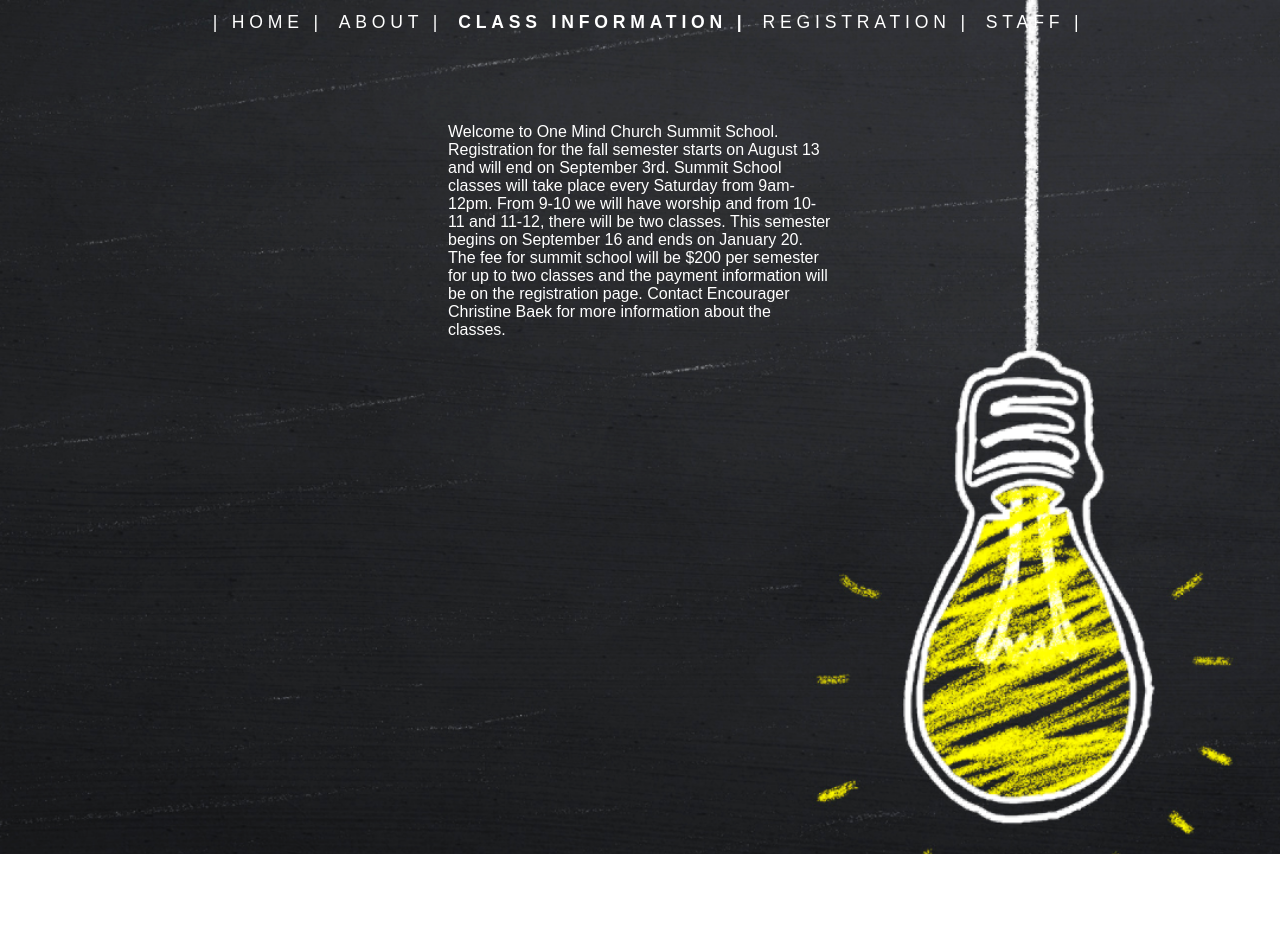
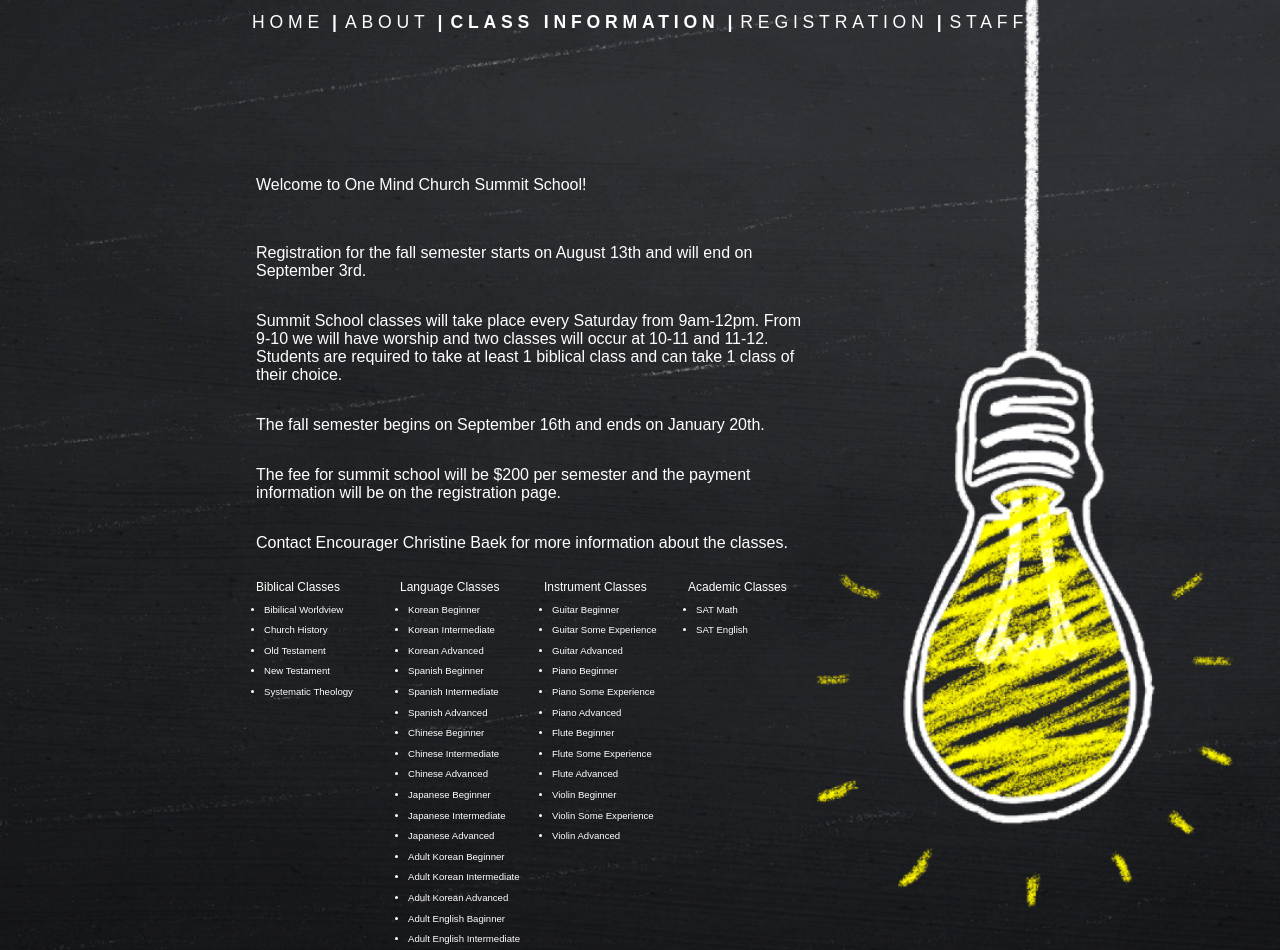
Before and after one commit to jmpark2001/SummitSchool, a React (Create React App) app: page /classInfo in a window 1280 px wide. Shown: the top 950 px of the page. Before the commit the page ends 854 px from the top, so only its background shows below. Built offline with nearby package versions, Linux system fonts and the light colour scheme.

Commit message:
Updated navbar bars, RegistrationForm, and changed format of ClassInfo page.

```diff
--- a/src/components/Navbar.js
+++ b/src/components/Navbar.js
@@ -5,12 +5,15 @@
     return (
         <nav className="nav">
             <ul>
-                <CustomLink to="/">| HOME |</CustomLink>
-                {/* <p style={{fontSize: "2.2vh"}}>|</p> */}
-                <CustomLink to="/about">ABOUT |</CustomLink>
-                <CustomLink to="/classInfo">CLASS INFORMATION |</CustomLink>
-                <CustomLink to="/registration">REGISTRATION |</CustomLink>
-                <CustomLink to="/staff">STAFF |</CustomLink>
+                <CustomLink to="/">HOME</CustomLink>
+                <p className="navBorder">|</p>
+                <CustomLink to="/about">ABOUT</CustomLink>
+                <p className="navBorder">|</p>
+                <CustomLink to="/classInfo">CLASS INFORMATION</CustomLink>
+                <p className="navBorder">|</p>
+                <CustomLink to="/registration">REGISTRATION</CustomLink>
+                <p className="navBorder">|</p>
+                <CustomLink to="/staff">STAFF</CustomLink>
             </ul>
         </nav>
 
--- a/src/components/RegistrationForm.js
+++ b/src/components/RegistrationForm.js
@@ -8,8 +8,8 @@
 function RegistrationForm() {
     const classList = ["Bibilical Worldview", "Church History", "Old Testament", "New Testament", "Systematic Theology", "Korean Beginner", "Korean Intermediate", "Korean Advanced", "Spanish Beginner", "Spanish Intermediate", "Spanish Advanced",
      "Chinese Beginner", "Chinese Intermediate", "Chinese Advanced", "Japanese Beginner", "Japanese Intermediate", "Japanese Advanced", "Adult Korean Beginner", "Adult Korean Intermediate", "Adult Korean Advanced", "Adult English Baginner",
-     "Adult English Intermediate", "Adult English Advanced", "Guitar Beginner", "Guitar Some Experience", "Guitar Advanced", "Piano Beginner", "Piano Some Experience", "Piano Advanced", "Beginner Drums", "Some Experience Drums", "Advanced Drums",
-      "Beginner Guitar", "Some Experience Guitar", "Advanced Guitar", "SAT Math", "SAT English"]
+     "Adult English Intermediate", "Adult English Advanced", "Guitar Beginner", "Guitar Some Experience", "Guitar Advanced", "Piano Beginner", "Piano Some Experience", "Piano Advanced", "Flute Beginner", "Flute Some Experience", "Flute Advanced",
+     "Violin Beginner", "Violin Some Experience", "Violin Advanced", "SAT Math", "SAT English"]
     const [checkedState, setCheckedState] = useState(new Array(classList.length).fill(false))
 
     const handleOnChange = (position, e) => {
@@ -47,8 +47,8 @@
             <h1 className="registrationTitle">REGISTRATION FORM</h1>
             <div className="formDiv">
                 <Form onSubmit={submitForm}>
-                    <p className="dates">Registration and Payment Period: 8/13 - 9/3</p>
-                    <p className="dates">Fall Semester: Every Saturday except Remnant Day from 9/16 - 1/20</p>
+                    <p className="dates">Registration and Payment Period: August 13th - September 3rd</p>
+                    <p className="dates">Fall Semester: Every Saturday except Remnant Day (Last Saturday of every month) from September 16th - January 20th</p>
                     <p className="dates">Worship: 9am - 10am</p>
                     <p className="dates">First Class: 10am - 11am</p>
                     <p className="dates">Second Class: 11am - 12pm</p>
@@ -188,16 +188,16 @@
                         <p>Methods of Payment ($200)</p>
                         <ol className="payment">
                             <li>
-                                Cash (in person)
+                                Cash: Give to Encourager Sung-Kyung Yoo
                             </li>
                             <li>
-                                Check (in person)
+                                Check: Made out to Encourager Sung-kyung Yoo
                             </li>
                             <li>
                                 Zelle: (insert zelle information)
                             </li>
                             <li>
-                                Link to online payment method
+                                <a href="https://one-mind-church-summit-school.square.site/" target="_blank" rel="noreferrer noopener">Click here to pay online</a>
                             </li>
                         </ol>
                     </div>
--- a/src/css/styles.css
+++ b/src/css/styles.css
@@ -51,7 +51,6 @@
     width: 40%;*/
     display: flex;
     justify-content: space-evenly;
-    align-items: center;
     padding: 0 0;
     color: white;
     margin-top: 1.5vh;
@@ -62,13 +61,21 @@
     margin: 0;
     list-style-type: none;
     display: flex;
+    align-items: center;
+}
+
+.navBorder {
+    font-size: 2.2vh;
+    padding: 0;
+    margin: 0 1vh;
+    font-weight: bold;
 }
 
 .nav a {
     color: inherit;
     text-decoration: none;
     height: 100%;
-    padding: 0vh 0vh 1.5vh 2vh;
+    padding: 0;
     font-size: 2.2vh;
     letter-spacing: .6vh;
 }
@@ -115,8 +122,7 @@
     flex-direction: column;
     min-height: min-content;
     min-width: min-content;
-    background-color: white;
-    opacity: 90%;
+    background-color: rgba(225, 225, 225, .75)
 }
 
 .formDiv {
@@ -199,12 +205,50 @@
 }
 
 .classInfo {
-    width: 30vw;
+    display: flex;
+    flex-direction: column;
+    position: absolute;
+    left: 20%;
+    top: 20%;
     font-size: 2vh;
     text-align: left;
-    display: inline-block;
-    margin-top: 10vh;
+    width: min-content;
+    height: min-content;
     color: white;
+}
+
+.classInfo p {
+    width: 70vh;
+}
+
+.classInfoClasses {
+    display: flex;
+    flex-direction: row;
+    font-size: 1.5vh;
+    width: min-content;
+    height: min-content;
+}
+
+.classInfoDiv {
+    display: flex;
+    flex-direction: column;
+    width: 18vh;
+    text-align: center;
+}
+
+.classInfoTitles {
+    text-align: left;
+    margin-bottom: 0;
+    float: left;
+}
+
+.classInfoClassesUl {
+    padding: 0vh 1vh 1vh 1vh;
+    margin: 0;
+    width: 17vw;
+    float: left;
+    text-align: left;
+    font-size: 1.2vh;
 }
 
 .submitButton {
--- a/src/pages/ClassInfo.js
+++ b/src/pages/ClassInfo.js
@@ -1,10 +1,60 @@
 export default function ClassInfo() {
+    const classList = ["Bibilical Worldview", "Church History", "Old Testament", "New Testament", "Systematic Theology", "Korean Beginner", "Korean Intermediate", "Korean Advanced", "Spanish Beginner", "Spanish Intermediate", "Spanish Advanced",
+     "Chinese Beginner", "Chinese Intermediate", "Chinese Advanced", "Japanese Beginner", "Japanese Intermediate", "Japanese Advanced", "Adult Korean Beginner", "Adult Korean Intermediate", "Adult Korean Advanced", "Adult English Baginner",
+     "Adult English Intermediate", "Adult English Advanced", "Guitar Beginner", "Guitar Some Experience", "Guitar Advanced", "Piano Beginner", "Piano Some Experience", "Piano Advanced", "Flute Beginner", "Flute Some Experience", "Flute Advanced",
+     "Violin Beginner", "Violin Some Experience", "Violin Advanced", "SAT Math", "SAT English"]
+
     return (
         <div style={{display: "flex", justifyContent: "center"}}>
             <div className="classInfo">
-                Welcome to One Mind Church Summit School. Registration for the fall semester starts on August 13 and will end on September 3rd. Summit School classes will take place every Saturday from 9am-12pm.
-                From 9-10 we will have worship and from 10-11 and 11-12, there will be two classes. This semester begins on September 16 and ends on January 20. The fee for summit school will be $200 per semester
-                 for up to two classes and the payment information will be on the registration page. Contact Encourager Christine Baek for more information about the classes.
+                <p>Welcome to One Mind Church Summit School!</p><br/>
+                <p>Registration for the fall semester starts on August 13th and will end on September 3rd.</p>
+                <p>Summit School classes will take place every Saturday from 9am-12pm. From 9-10 we will have worship and two classes will occur at 10-11 and 11-12. Students are required to take at least 1 biblical class and can take 1 class of their choice.</p>
+                <p>The fall semester begins on September 16th and ends on January 20th.</p>
+                <p>The fee for summit school will be $200 per semester and the payment information will be on the registration page.</p>
+                <p>Contact Encourager Christine Baek for more information about the classes.</p>
+                <div className="classInfoClasses">
+                    <div className="classInfoDiv">
+                        <p className="classInfoTitles">Biblical Classes</p>
+                        <ul className="classInfoClassesUl">
+                            {classList.slice(0, 5).map((className, index) =>
+                                <li key={index}>
+                                    <p>{className}</p>
+                                </li>
+                            )}
+                        </ul>
+                    </div>
+                    <div className="classInfoDiv">
+                        <p className="classInfoTitles">Language Classes</p>
+                        <ul className="classInfoClassesUl">
+                            {classList.slice(5, 23).map((className, index) =>
+                                <li key={index}>
+                                    <p>{className}</p>
+                                </li>
+                            )}
+                        </ul>
+                    </div>
+                    <div className="classInfoDiv">
+                        <p className="classInfoTitles">Instrument Classes</p>
+                        <ul className="classInfoClassesUl">
+                            {classList.slice(23, 35).map((className, index) =>
+                                <li key={index}>
+                                    <p>{className}</p>
+                                </li>
+                            )}
+                        </ul>
+                    </div>
+                    <div className="classInfoDiv">
+                        <p className="classInfoTitles">Academic Classes</p>
+                        <ul className="classInfoClassesUl">
+                            {classList.slice(35).map((className, index) =>
+                                <li key={index}>
+                                    <p>{className}</p>
+                                </li>
+                            )}
+                        </ul>
+                    </div>
+                </div>
             </div>
         </div>
     )
```
